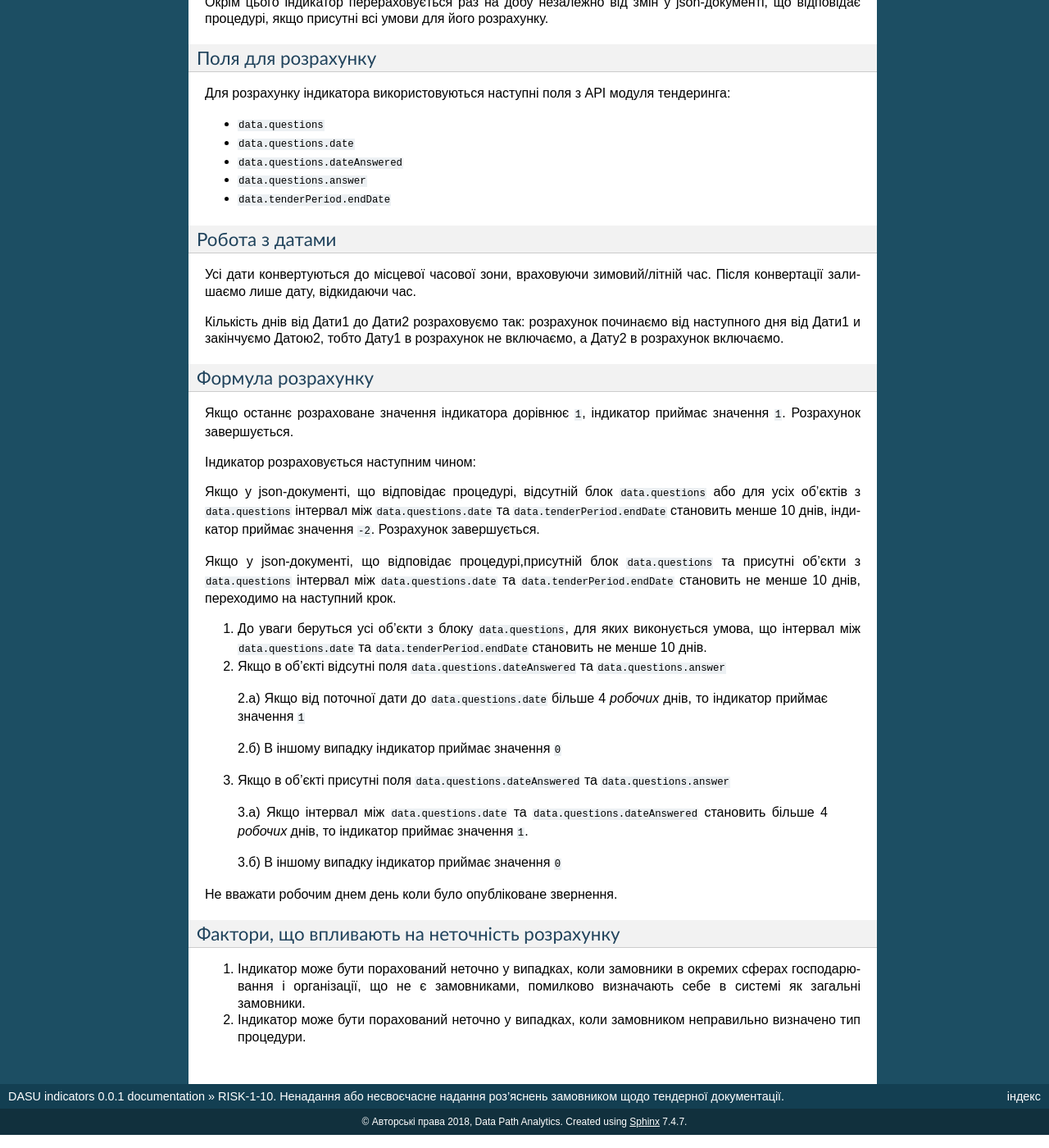
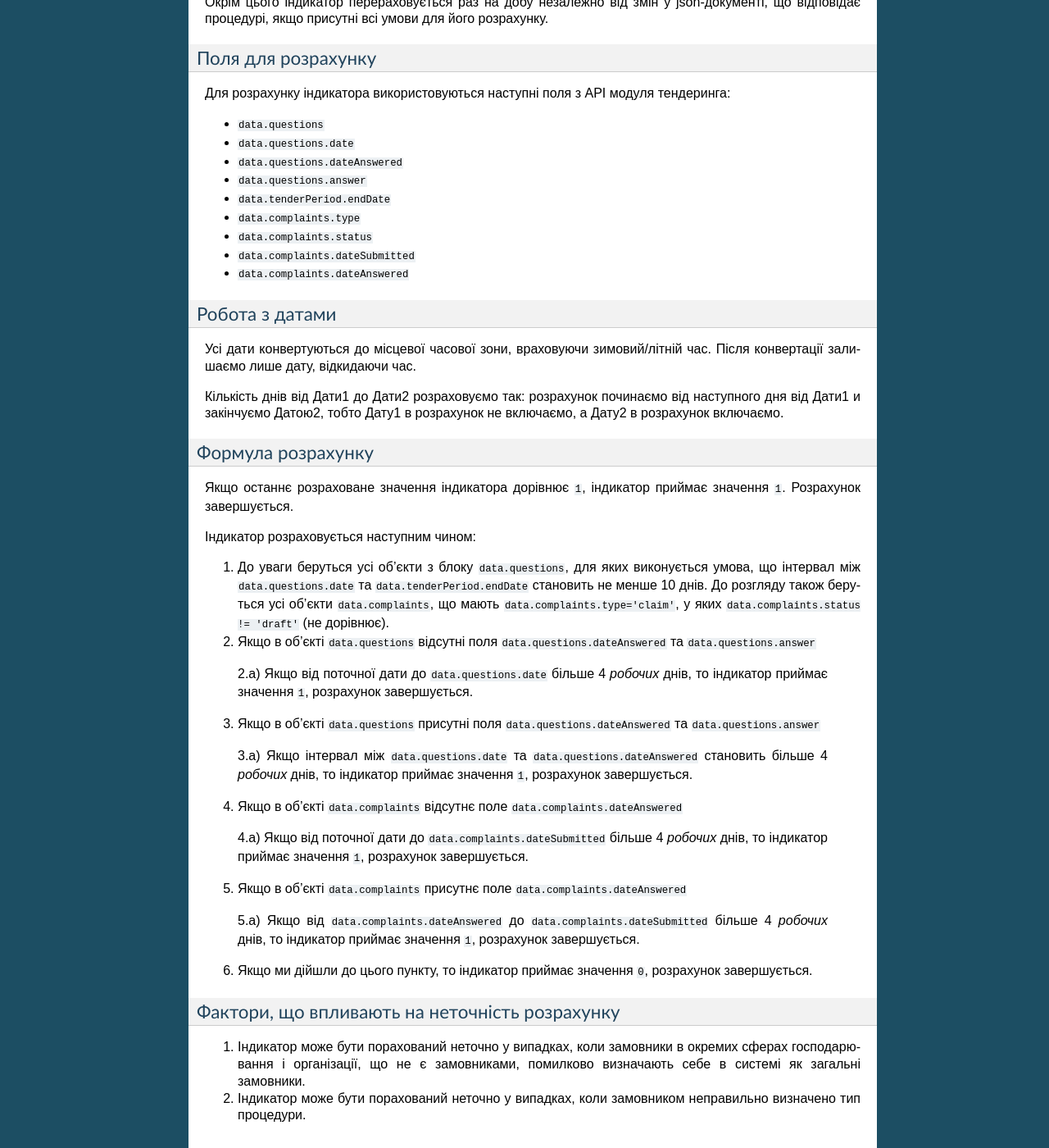
Before and after one commit to dbolshev/indicators-docs, a Sphinx documentation site: the page built from docs/RISK-1-10.rst, in a window 1280 px wide and 1400 px high, scrolled down 1604 px. Shown: the whole window at 82% size. Built offline with Sphinx 7.4.7, drawn with Linux system fonts in a browser that asks for light colours; pages that are not in the unit, such as notebooks, are missing from menus.

Commit message:
Update RISK-1-10.rst

```diff
--- a/docs/RISK-1-10.rst
+++ b/docs/RISK-1-10.rst
@@ -93,6 +93,10 @@ RISK-1-10. Ненадання або несвоєчасне надання ро
 - ``data.questions.dateAnswered``
 - ``data.questions.answer``
 - ``data.tenderPeriod.endDate``
+- ``data.complaints.type``
+- ``data.complaints.status``
+- ``data.complaints.dateSubmitted``
+- ``data.complaints.dateAnswered``
 
 Робота з датами
 ===============
@@ -108,24 +112,26 @@ RISK-1-10. Ненадання або несвоєчасне надання ро
 
 Індикатор розраховується наступним чином:
 
-Якщо у json-документі, що відповідає процедурі, відсутній блок ``data.questions`` або для усіх об'єктів з ``data.questions`` інтервал між ``data.questions.date`` та ``data.tenderPeriod.endDate`` становить менше 10 днів, індикатор приймає значення ``-2``.  Розрахунок завершується.
+1. До уваги беруться усі об'єкти з блоку ``data.questions``, для яких виконується умова, що інтервал між ``data.questions.date`` та ``data.tenderPeriod.endDate`` становить не менше 10 днів. До розгляду також беруться усі об'єкти ``data.complaints``, що мають ``data.complaints.type='claim'``, у яких ``data.complaints.status != 'draft'`` (не дорівнює).
 
-Якщо у json-документі, що відповідає процедурі,присутній блок ``data.questions`` та присутні об'єкти з ``data.questions`` інтервал між ``data.questions.date`` та ``data.tenderPeriod.endDate`` становить не менше 10 днів, переходимо на наступний крок.
+2. Якщо в об'єкті ``data.questions`` відсутні поля ``data.questions.dateAnswered`` та ``data.questions.answer``
 
-1. До уваги беруться усі об'єкти з блоку ``data.questions``, для яких виконується умова, що інтервал між ``data.questions.date`` та ``data.tenderPeriod.endDate`` становить не менше 10 днів.
+  2.а) Якщо від поточної дати до ``data.questions.date`` більше 4 *робочих* днів, то індикатор приймає значення ``1``, розрахунок завершується.
 
-2. Якщо в об'єкті відсутні поля ``data.questions.dateAnswered`` та ``data.questions.answer``
+3. Якщо в об'єкті ``data.questions`` присутні поля ``data.questions.dateAnswered`` та ``data.questions.answer``
 
-  2.а) Якщо від поточної дати до ``data.questions.date`` більше 4 *робочих* днів, то індикатор приймає значення ``1``
+  3.а) Якщо інтервал між ``data.questions.date`` та ``data.questions.dateAnswered`` становить більше 4 *робочих* днів, то індикатор приймає значення ``1``, розрахунок завершується.
 
-  2.б) В іншому випадку індикатор приймає значення ``0``
+4. Якщо в об'єкті ``data.complaints`` відсутнє поле ``data.complaints.dateAnswered``
 
-3. Якщо в об'єкті присутні поля ``data.questions.dateAnswered`` та ``data.questions.answer``
+  4.а) Якщо від поточної дати до ``data.complaints.dateSubmitted`` більше 4 *робочих* днів, то індикатор приймає значення ``1``, розрахунок завершується.
 
-  3.а) Якщо інтервал між ``data.questions.date`` та ``data.questions.dateAnswered`` становить більше 4 *робочих* днів, то індикатор приймає значення ``1``.
+5. Якщо в об'єкті ``data.complaints`` присутнє поле ``data.complaints.dateAnswered``
 
-  3.б) В іншому випадку індикатор приймає значення ``0``
-Не вважати робочим днем день коли було опубліковане звернення.
+  5.а) Якщо від ``data.complaints.dateAnswered`` до ``data.complaints.dateSubmitted`` більше 4 *робочих* днів, то індикатор приймає значення ``1``, розрахунок завершується.
+
+6. Якщо ми дійшли до цього пункту, то індикатор приймає значення ``0``, розрахунок завершується.
+
 
 Фактори, що впливають на неточність розрахунку
 ==============================================
```
